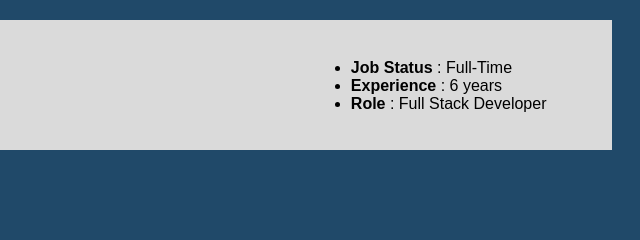
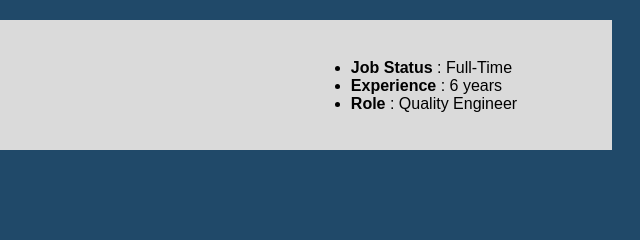
Before and after one commit to vindhyar22/cv, a plain HTML site: page index.html in a window 1280 px wide. Shown: the top 240 px of the page, 640-1280 px from the left. Drawn offline with Linux system fonts and the light colour scheme.

Commit message:
Update index.html

```diff
--- a/index.html
+++ b/index.html
@@ -23,7 +23,7 @@
         <ul>
             <li><b>Job Status</b> : Full-Time</li>
             <li><b>Experience</b> : 6 years</li>
-            <li><b>Role</b> : Full Stack Developer </li>
+            <li><b>Role</b> : Quality Engineer </li>
           </ul>
       </td>
     </tr>
```
